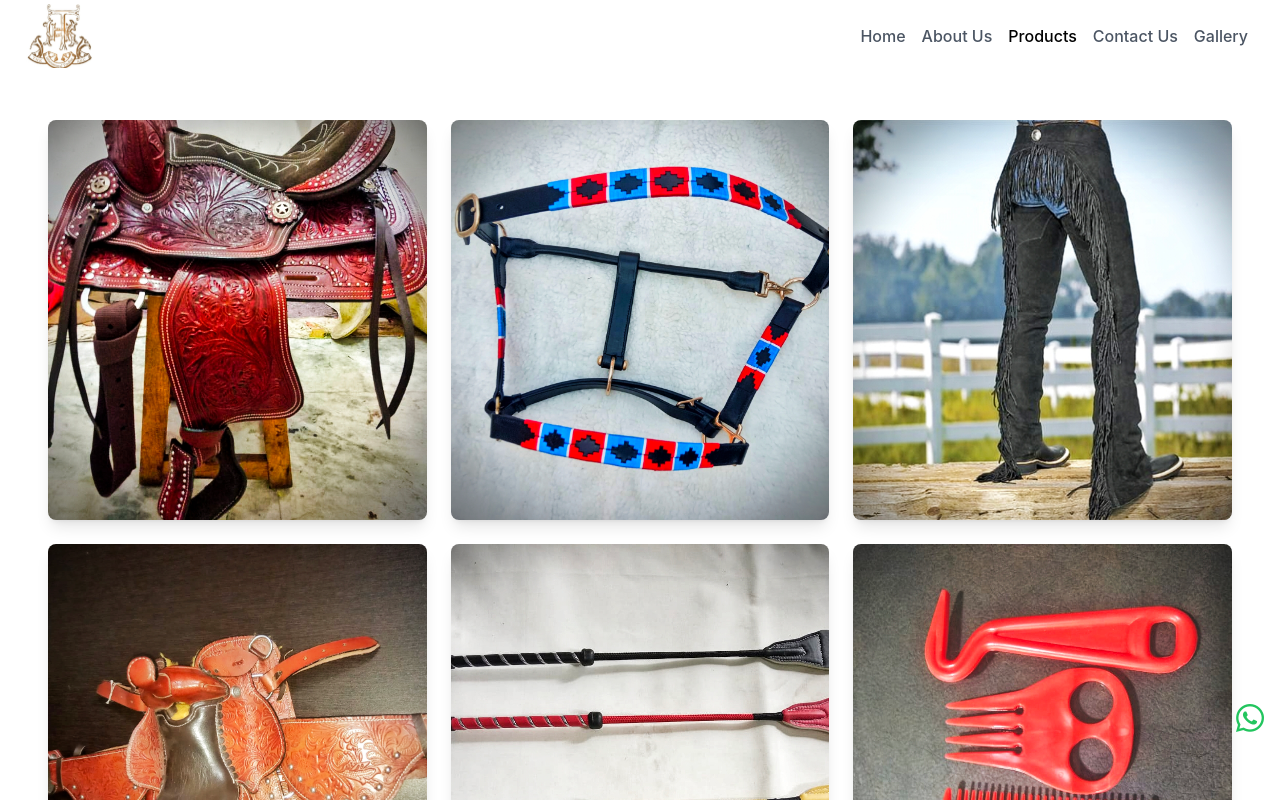
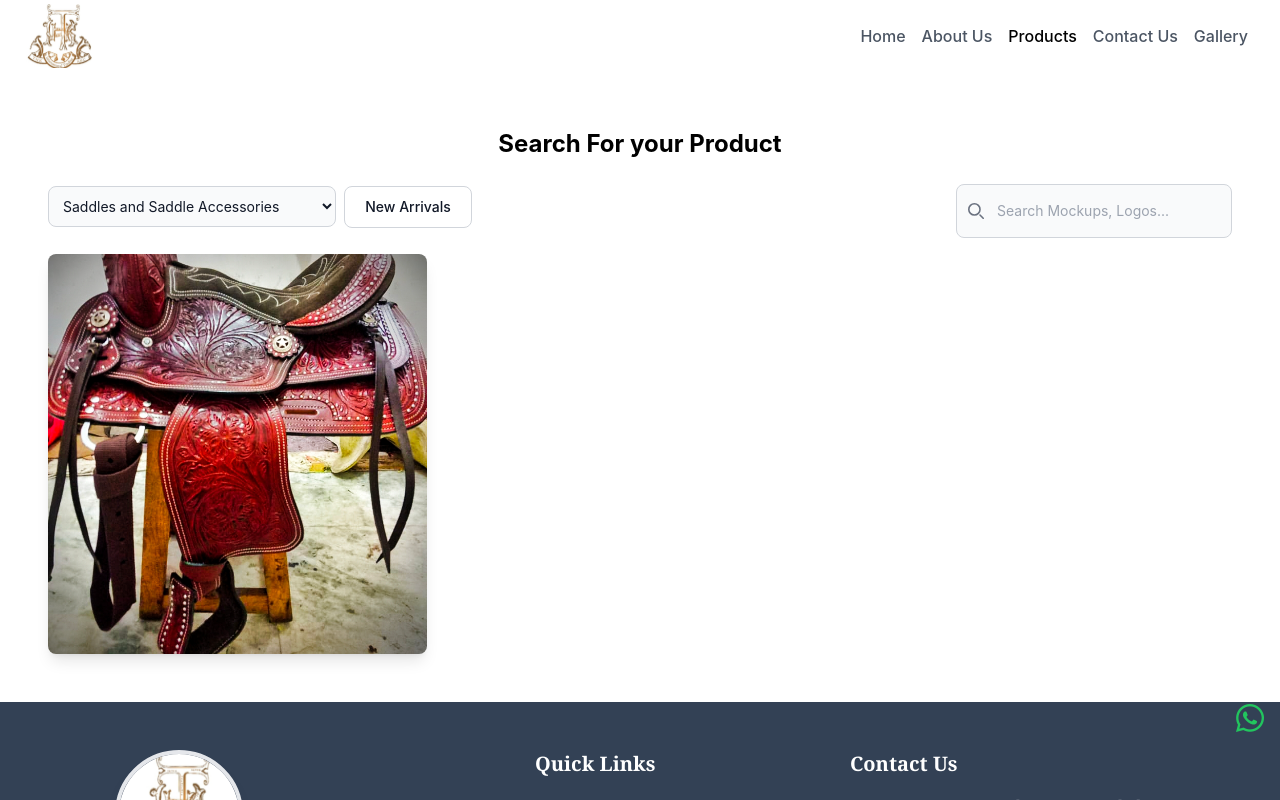
Before and after one commit to Mayant123/Horse-Riding, a React (Create React App) app: page /products in a window 1280 px wide. Shown: the top 800 px of the page. Built offline with nearby package versions, Linux system fonts and the light colour scheme.

Commit message:
applied filteration

```diff
--- /dev/null
+++ b/src/components/Datas/Categories.js
@@ -0,0 +1,26 @@
+import React from "react";
+
+const categories=[
+    {
+        id:1,
+        category:"Saddles and Saddle Accessories",
+    },
+    {
+        id:2,
+        category:"Bridles and Reins",
+    },
+    {
+        id:3,
+        category:"Horse blankets and Grooming Supplies",
+    },
+    {
+        id:4,
+        category:"Riding Apparel and Footwear",
+    },
+    {
+        id:5,
+        category:"Stable and farm Equipment",
+    },
+]
+
+export default categories;
--- /dev/null
+++ b/src/components/Datas/ProductsData.js
@@ -0,0 +1,87 @@
+import React from "react";
+import img_1 from "../../assets/img/img_1.jpg";
+import img_2 from "../../assets/img/img_2.jpg";
+import img_3 from "../../assets/img/img_3.jpg";
+import img_4 from "../../assets/img/img_4.jpg";
+import img_5 from "../../assets/img/img_5.jpg";
+import img_6 from "../../assets/img/img_6.jpg";
+import img_7 from "../../assets/img/img_7.jpg";
+import img_8 from "../../assets/img/img_8.jpg";
+
+const ProductData = [
+    {
+        id: 1,
+        category: "Saddles and Saddle Accessories",
+        img: img_1,
+        altImg: "No Img Found",
+        title: "Product Name required",
+        isNewArrival:true,
+
+    },
+    {
+        id: 2,
+        category: "Bridles and Reins",
+        img: img_2,
+        altImg: "No Img Found",
+        title: "Product Name required",
+        isNewArrival:false,
+
+    },
+    {
+        id: 3,
+        category: "Horse blankets and Grooming Supplies",
+        img: img_3,
+        altImg: "No Img Found",
+        title: "Product Name required",
+        isNewArrival:true,
+
+    },
+    {
+        id: 4,
+        category: "Riding Apparel and Footwear",
+        img: img_4,
+        altImg: "No Img Found",
+        title: "Riding apparel and footwear",
+        isNewArrival:true,
+
+    },
+    {
+        id: 5,
+        category:"Stable and farm Equipment",
+        img: img_5,
+        altImg: "No Img Found",
+        title: "Whips and Spurs",
+        isNewArrival:true,
+
+    },
+    {
+        id: 6,
+        category:"Stable and farm Equipment",
+        img: img_6,
+        altImg: "No Img Found",
+        title: "Bridles and reins",
+        isNewArrival:true,
+
+    },
+    {
+        id: 7,
+        category:"Stable and farm Equipment",
+        img: img_7,
+        altImg: "No Img Found",
+        title: "Product Name required",
+        isNewArrival:true,
+
+    },
+    {
+        id: 8,
+        category:"Stable and farm Equipment",
+        img: img_8,
+        altImg: "No Img Found",
+        title: "Product Name required",
+        isNewArrival:true,
+
+    },
+
+]
+
+export default ProductData;
--- a/src/components/Products.js
+++ b/src/components/Products.js
@@ -1,4 +1,4 @@
-import React from "react";
+import React, { useState } from "react";
 import img_1 from "../assets/img/img_1.jpg";
 import img_2 from "../assets/img/img_2.jpg";
 import img_3 from "../assets/img/img_3.jpg";
@@ -7,29 +7,93 @@ import img_5 from "../assets/img/img_5.jpg";
 import img_6 from "../assets/img/img_6.jpg";
 import img_7 from "../assets/img/img_7.jpg";
 import img_8 from "../assets/img/img_8.jpg";
-
-const images = [
-    { id: 1, src: img_1, alt: "Image 1"},
-    { id: 2, src: img_2, alt: "Image 2"},
-    { id: 3, src: img_3, alt: "Image 3"},
-    { id: 4, src: img_4, alt: "Image 4", text: "Riding apparel and footwear" },
-    { id: 5, src: img_5, alt: "Image 5", text: "Whips and Spurs" },
-    { id: 6, src: img_6, alt: "Image 6", text: "Bridles and reins" },
-    { id: 7, src: img_7, alt: "Image 7", text: "" },
-];
+import products from "../components/Datas/ProductsData"
+import categories from "../components/Datas/Categories";
 
 function Products() {
+
+  const [selectedcategory, setSelectedCategory] = useState("Saddles and Saddle Accessories");
+  const [searchTerm, setSearchTerm] = useState("");
+  const [showOnlyNewArrivals, setShowOnlyNewArrivals] = useState(false);
+
+  const handleCategoryChange = (e) => {
+    setSelectedCategory(e.target.value);
+    setShowOnlyNewArrivals(false);
+
+  }
+  const handleSearchChange = (e) => {
+    setSearchTerm(e.target.value)
+  }
+
+  const handleNewArrivalsClick = () => {
+    setShowOnlyNewArrivals(!showOnlyNewArrivals);
+  };
+
+  const filteredProducts = showOnlyNewArrivals
+    ? products.filter(item => item.isNewArrival)
+    : products.filter(item => {
+      const filtercategoryChange = item.category === selectedcategory;
+      const filterSearchItem = item.title.toLowerCase().includes(searchTerm.toLowerCase());
+      return filtercategoryChange && filterSearchItem;
+    });
+
+
+  console.log("isNewArrival", showOnlyNewArrivals);
+  console.log("selected Category", selectedcategory);
+  console.log("searchItem", searchTerm);
+  console.log("filteredProduct", filteredProducts);
+
+
+
+
+
   return (
-    <div className="p-6 lg:p-12">
+    <div className="container mx-auto p-6 lg:p-12">
+      <div className="p-2 flex justify-center">
+        <p className="font-bold text-2xl">Search For your Product</p>
+      </div>
+      <div className="py-4">
+        <div className="flex flex-col md:flex-row justify-between items-center">
+          <div className="flex justify-start gap-2">
+            <div className="w-[50%] md:w-[65%]">
+              <select className="bg-gray-50 border border-gray-300 text-gray-900 text-sm rounded-lg focus:ring-blue-500 focus:border-blue-500 block w-full p-2.5" name="" id="" value={selectedcategory} onChange={handleCategoryChange}>
+                {categories.map((item, index) => {
+                  return (
+                    <option key={index} value={item.category}>{item.category}</option>
+                  )
+
+                })}
+              </select>
+            </div>
+            <button onClick={handleNewArrivalsClick} className="text-gray-900 bg-white border border-gray-300 focus:outline-none hover:bg-gray-100 focus:ring-4 focus:ring-gray-100 font-medium rounded-lg text-sm px-5 py-2.5 me-2 mb-2">
+              New Arrivals
+            </button>
+          </div>
+          <div>
+            <form class="max-w-md mx-auto">
+              <label for="default-search" class="mb-2 text-sm font-medium text-gray-900 sr-only">Search</label>
+              <div class="relative">
+                <div class="absolute inset-y-0 start-0 flex items-center ps-3 pointer-events-none">
+                  <svg class="w-4 h-4 text-gray-500" aria-hidden="true" xmlns="http://www.w3.org/2000/svg" fill="none" viewBox="0 0 20 20">
+                    <path stroke="currentColor" stroke-linecap="round" stroke-linejoin="round" stroke-width="2" d="m19 19-4-4m0-7A7 7 0 1 1 1 8a7 7 0 0 1 14 0Z" />
+                  </svg>
+                </div>
+                <input value={searchTerm} onChange={handleSearchChange} type="search" id="default-search" class="block w-full p-4 ps-10 text-sm text-gray-900 border border-gray-300 rounded-lg bg-gray-50 focus:ring-blue-500 focus:border-blue-500 " placeholder="Search Mockups, Logos..." required />
+              </div>
+            </form>
+
+          </div>
+        </div>
+      </div>
       <div className="grid grid-cols-1 sm:grid-cols-2 md:grid-cols-3 gap-6">
-        {images.map((image) => (
+        {filteredProducts.map((item) => (
           <div
-            key={image.id}
+            key={item.id}
             className="bg-white shadow-lg rounded-lg overflow-hidden"
           >
             <img
-              src={image.src}
-              alt={image.alt}
+              src={item.img}
+              alt={item.altImg}
               className="w-full h-[400px] object-cover"
             />
           </div>
```
